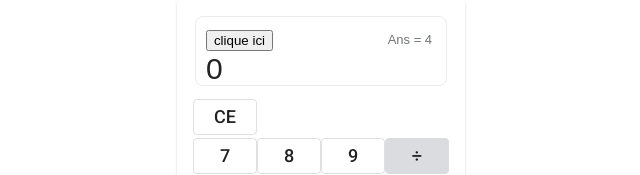
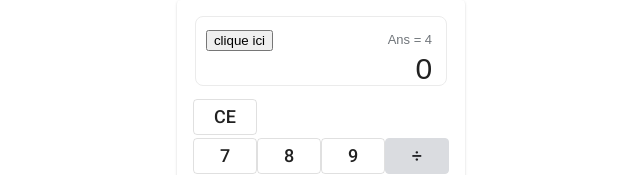
Before and after one commit to OnJazz/SimpleGoogleCalculatrice, an Angular app in the folder SimpleGoogleCalculatriceFront/: page / in a window 1280 px wide. Shown: the top 175 px of the page, without its empty margins (319-959 px from the left). Built offline with nearby package versions, Linux system fonts and the light colour scheme.

Commit message:
feat: key presse handled

```diff
--- a/SimpleGoogleCalculatriceFront/src/app/calculatrice/calculatrice.component.html
+++ b/SimpleGoogleCalculatriceFront/src/app/calculatrice/calculatrice.component.html
@@ -5,7 +5,7 @@
                 <button>clique ici</button>
                 {{answer}}
             </div>
-            <div class="lowerElement" (keypress)="checkKeyPress($event)" tabindex="0">{{txt}}</div>
+            <div class="lowerElement" (keydown)="checkKeyPress($event)" tabindex="0">{{txt}}</div>
         </div>
         <div class="buttonContainer">
             <app-button class="buttonAlone" [txtButton]="resetButton" (isClickedEvent)="updateTxtValue($event)">
--- a/SimpleGoogleCalculatriceFront/src/app/calculatrice/calculatrice.component.scss
+++ b/SimpleGoogleCalculatriceFront/src/app/calculatrice/calculatrice.component.scss
@@ -31,7 +31,7 @@
 
         .lowerElement {
             display: flex;
-            text-align: end;
+            justify-content: end;
             font-size: 30px;
             font-family: arial, sans-serif;
             height: 32px;
--- a/SimpleGoogleCalculatriceFront/src/app/calculatrice/calculatrice.component.ts
+++ b/SimpleGoogleCalculatriceFront/src/app/calculatrice/calculatrice.component.ts
@@ -31,7 +31,6 @@ export class CalculatriceComponent implements OnInit {
   checkKeyPress = (event: KeyboardEvent) => {
     let length = this.txt.length;
     let lastChar = this.txt.substring(length - 1);
-    console.log(event)
     if (this.validKey.includes(event.key)) {
       if (event.key == "/") {
         if (lastChar == "x" || lastChar == "+" || lastChar == "-") {
@@ -62,7 +61,10 @@ export class CalculatriceComponent implements OnInit {
         else if (lastChar != event.key) this.txt += event.key
       }
       else if (event.key == "Enter") this.sendRequest();
-      else if (event.key == "Backspace") console.log(this.txt);
+      else if (event.key == "Backspace") {
+        if (length == 1) this.txt = "0";
+        else this.txt = this.txt.substring(0, length - 1);
+      }
       else {
         if (this.txt == "0") this.txt = event.key;
         else this.txt += event.key;
```
